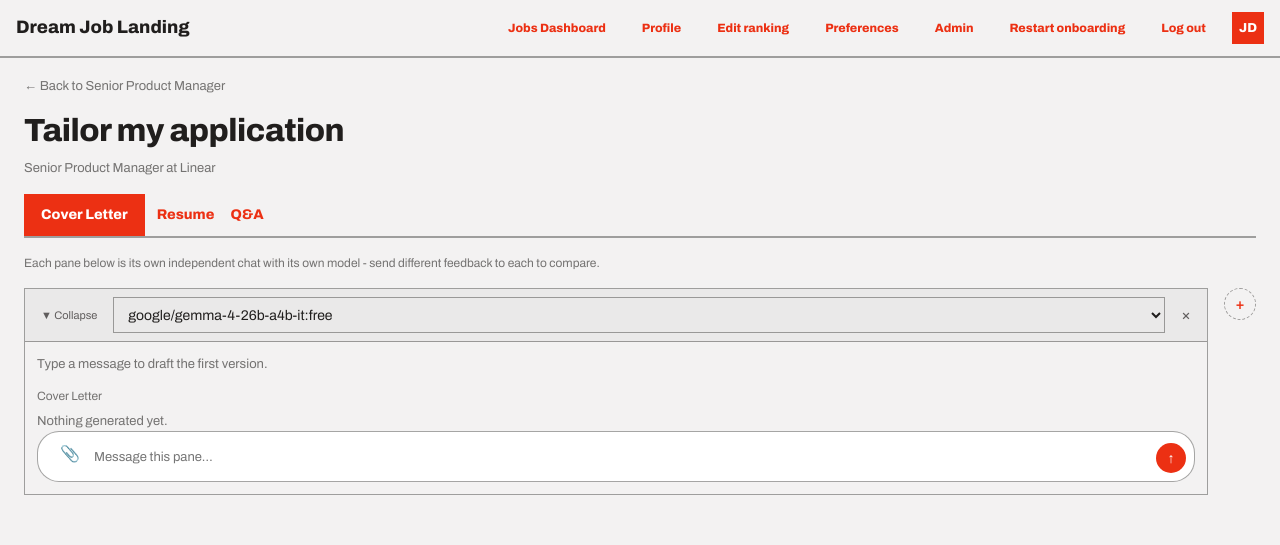
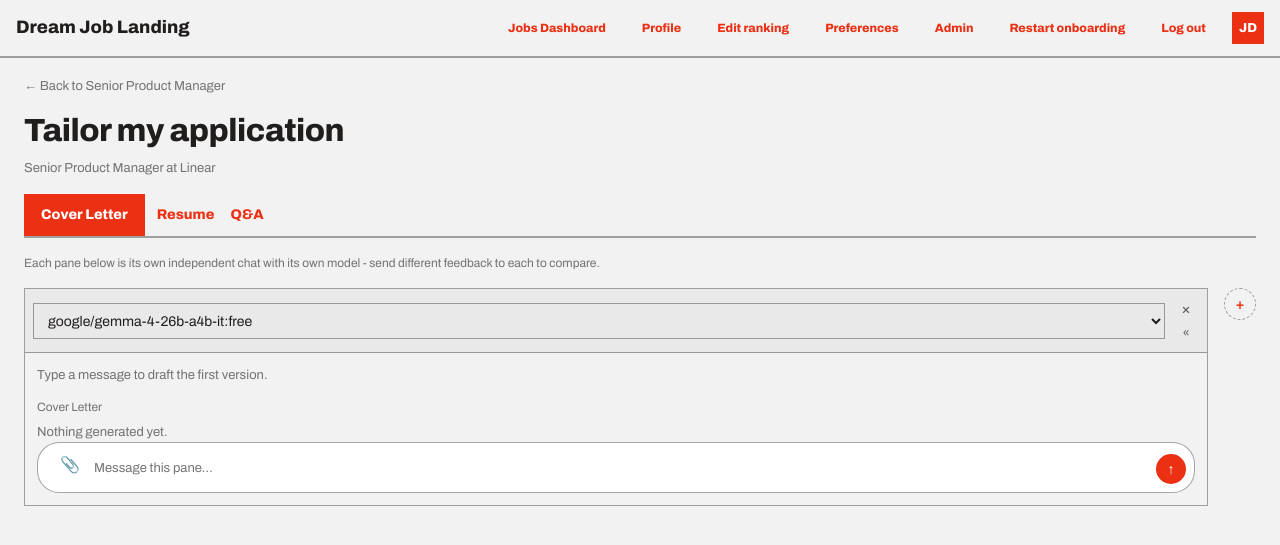
Before and after one commit to sofi777/job-search-agent, a Flask app: page /jobs/1/tailor in a window 1280 px wide. Shown: the top 545 px of the page. Run offline with Flask 3, Linux system fonts and the light colour scheme; the visitor is signed in with stand-in values (Sample User, id 1); data comes from the database, SQL or seed files in the repository; data that the repository does not hold is empty; some libraries are stand-ins or nearby versions.

Commit message:
Fix X remove button, redesign collapse to shrink sideways, run dev server threaded, restore optimistic chat UI
- X (remove pane) was silently blocked by the global submit-guard, which
  assumed every pane-form submit was a message send requiring non-empty
  text; now bypasses that guard via e.submitter.
- Collapse now shrinks the pane to a narrow strip (width), freeing
  horizontal space for other panes, instead of just hiding the body
  and leaving full width taken up. X and collapse are now stacked
  together on the right of the header.
- app.run() now passes threaded=True. Werkzeug's dev server defaults to
  one request at a time, so a slow generation blocked every other
  request on the process, including just switching tabs - which looked
  like a hang or a lost reply. db.py opens a fresh connection per call
  and rag.py's lazy singletons are already lock-guarded, so this was
  always safe to turn on.
- Restored the original single-chat version's optimistic UI (lost in
  the multi-pane rewrite): the user's message and a "thinking" bubble
  now appear in that pane's chat immediately on send, and the input
  clears right after - deferred via setTimeout so the real form
  submission still sees the original typed value.

Verified live: real concurrent-request test proved threaded=True works
(a 12.5s generation no longer blocked a concurrent tab-switch GET),
template parsing, JS syntax check, and manual confirmation in-browser.

Co-Authored-By: Claude Sonnet 5 <noreply@anthropic.com>

```diff
--- a/webapp/app.py
+++ b/webapp/app.py
@@ -731,4 +731,10 @@ def usage():
 
 
 if __name__ == "__main__":
-    app.run(debug=True, port=8014)
+    # threaded=True: without it, Werkzeug's dev server handles one request at a time, so a
+    # slow generation (an LLM call, sometimes tens of seconds with the retry in
+    # agents.run_tailor_turn) blocks every other request on the same process - including just
+    # switching tabs, which is why that could appear to hang or lose the reply. db.py opens a
+    # fresh connection per call (safe across threads) and rag.py's lazy singletons are already
+    # guarded by _init_lock, so this was always meant to run threaded.
+    app.run(debug=True, port=8014, threaded=True)
--- a/webapp/templates/tailor.html
+++ b/webapp/templates/tailor.html
@@ -17,7 +17,6 @@
   .send-btn { background: var(--color-accent); color: #fff; border: none; border-radius: 50%; width: 30px; height: 30px; display: flex; align-items: center; justify-content: center; cursor: pointer; flex-shrink: 0; font-size: 14px; }
   .send-btn:hover { background: var(--color-accent-600); }
   .send-btn:disabled { opacity: 0.5; cursor: not-allowed; background: var(--color-accent); }
-  .sending-note { font-size: 11px; margin-top: 6px; display: none; }
   .typing-dot { display: inline-block; width: 5px; height: 5px; border-radius: 50%; background: var(--color-neutral-600); margin-right: 4px; animation: typing-bounce 1.2s infinite ease-in-out; }
   .typing-dot:nth-child(2) { animation-delay: 0.2s; }
   .typing-dot:nth-child(3) { animation-delay: 0.4s; margin-right: 0; }
@@ -36,10 +35,14 @@
   #citation-dialog pre { white-space: pre-wrap; font: inherit; margin: 0; line-height: 1.5; }
 
   .panes-row { display: flex; gap: var(--space-4); flex-wrap: wrap; margin-top: var(--space-4); align-items: flex-start; }
-  .pane { flex: 1; min-width: 300px; border: 1px solid var(--color-divider); display: flex; flex-direction: column; }
+  .pane { flex: 1 1 300px; min-width: 300px; border: 1px solid var(--color-divider); display: flex; flex-direction: column; }
+  .pane.collapsed { flex: 0 0 44px; min-width: 44px; width: 44px; }
   .pane-header { display: flex; align-items: center; gap: 8px; padding: 8px; border-bottom: 1px solid var(--color-divider); background: var(--color-surface); }
+  .pane.collapsed .pane-header { flex-direction: column; padding: 8px 4px; }
   .pane-model-select { flex: 1; min-height: 30px; font-size: 12px; }
-  .pane-toggle { all: unset; cursor: pointer; padding: 4px 8px; font-size: 11px; color: var(--color-neutral-700); }
+  .pane.collapsed .pane-model-select { display: none; }
+  .pane-header-actions { display: flex; flex-direction: column; align-items: center; gap: 2px; flex-shrink: 0; }
+  .pane-toggle { all: unset; cursor: pointer; padding: 4px 8px; font-size: 13px; line-height: 1; color: var(--color-neutral-700); }
   .pane-remove { all: unset; cursor: pointer; padding: 4px 8px; font-size: 16px; line-height: 1; color: var(--color-neutral-700); }
   .pane-remove:hover { color: var(--color-accent); }
   .pane-body { padding: var(--space-3); display: flex; flex-direction: column; }
@@ -72,14 +75,16 @@
     <div class="pane" data-session-id="{{ pane.id }}">
       <form method="post" action="{{ url_for('session_message', job_id=job.id, tab=tab, session_id=pane.id) }}" enctype="multipart/form-data" class="pane-form">
         <div class="pane-header">
-          <button type="button" class="pane-toggle" onclick="togglePane(this)">&#9660; Collapse</button>
           <select name="model" class="input pane-model-select">
             <option value="" {{ 'selected' if not pane.model }}>N/A</option>
             {% for m in models %}
             <option value="{{ m }}" {{ 'selected' if m == pane.model }}>{{ m }}</option>
             {% endfor %}
           </select>
-          <button type="submit" formaction="{{ url_for('remove_chat_session', job_id=job.id, tab=tab, session_id=pane.id) }}" formnovalidate class="pane-remove" title="Remove pane">&times;</button>
+          <div class="pane-header-actions">
+            <button type="submit" formaction="{{ url_for('remove_chat_session', job_id=job.id, tab=tab, session_id=pane.id) }}" formnovalidate class="pane-remove" title="Remove pane">&times;</button>
+            <button type="button" class="pane-toggle" onclick="togglePane(this)" title="Collapse">&#171;</button>
+          </div>
         </div>
         <div class="pane-body">
           {% if pane.error %}
@@ -152,10 +157,6 @@
               placeholder="{{ 'Paste an application question…' if tab == 'qa' else 'Message this pane…' }}"></textarea>
             <button type="submit" class="send-btn" title="Send to this pane only">&uarr;</button>
           </div>
-          <div class="sending-note text-muted">
-            <span class="typing-dot"></span><span class="typing-dot"></span><span class="typing-dot"></span>
-            Generating - can take a while on free-tier models.
-          </div>
         </div>
       </form>
     </div>
@@ -184,7 +185,9 @@ function copyText(id) {
 function togglePane(btn) {
   const pane = btn.closest('.pane');
   pane.classList.toggle('collapsed');
-  btn.innerHTML = pane.classList.contains('collapsed') ? '&#9654; Expand' : '&#9660; Collapse';
+  const collapsed = pane.classList.contains('collapsed');
+  btn.innerHTML = collapsed ? '&#187;' : '&#171;';
+  btn.title = collapsed ? 'Expand' : 'Collapse';
 }
 
 function showAttachment(input) {
@@ -222,19 +225,55 @@ document.addEventListener('keydown', (e) => {
 });
 
 // Instant feedback + guard against an empty send: the whole flow is a full-page POST/redirect,
-// so there's a real gap before the new page arrives - show a "generating" note and disable just
-// this pane's send button (other panes stay fully usable while one is in flight).
+// so there's a real gap before the new page arrives. Show the user's message and a "thinking"
+// bubble right in that pane's chat immediately; the page reload that follows replaces this
+// with the real, persisted result. Also disables just this pane's send button (other panes
+// stay fully usable while one is in flight).
 document.addEventListener('submit', (e) => {
   const form = e.target.closest('.pane-form');
   if (!form) return;
+  // The remove (X) button submits this same form via formaction, with no message typed - it
+  // must bypass the empty-message guard below, which is only meant for the send button.
+  if (e.submitter && e.submitter.classList.contains('pane-remove')) return;
   const textarea = form.querySelector('.pane-input');
-  const hasAttachment = form.querySelector('input[type=file]').files.length > 0;
-  if (!textarea.value.trim() && !hasAttachment) {
+  const text = textarea.value.trim();
+  const fileInput = form.querySelector('input[type=file]');
+  const hasAttachment = fileInput.files.length > 0;
+  if (!text && !hasAttachment) {
     e.preventDefault();
     return;
   }
   form.querySelector('.send-btn').disabled = true;
-  form.querySelector('.sending-note').style.display = 'block';
+
+  const chat = form.querySelector('.pane-chat');
+  const emptyState = chat.querySelector('.text-muted');
+  if (emptyState) emptyState.remove();
+
+  const userRow = document.createElement('div');
+  userRow.className = 'msg-row user';
+  const bubble = document.createElement('div');
+  bubble.className = 'msg-bubble';
+  bubble.textContent = hasAttachment
+    ? '\u{1F4CE} ' + fileInput.files[0].name + (text ? '\n' + text : '')
+    : text;
+  userRow.appendChild(bubble);
+  chat.appendChild(userRow);
+
+  const thinkingRow = document.createElement('div');
+  thinkingRow.className = 'msg-row assistant';
+  thinkingRow.innerHTML = '<div class="msg-bubble"><span class="typing-dot"></span>'
+    + '<span class="typing-dot"></span><span class="typing-dot"></span> Generating - can take a while on free-tier models.</div>';
+  chat.appendChild(thinkingRow);
+  chat.scrollTop = chat.scrollHeight;
+
+  // Deferred, not immediate: a real (non-AJAX) form submission reads each field's current
+  // value AFTER this event finishes dispatching, so clearing them synchronously here would
+  // submit the cleared values instead of what the user actually typed/attached.
+  setTimeout(() => {
+    textarea.value = '';
+    textarea.style.height = 'auto';
+    if (hasAttachment) clearAttachment(form.querySelector('.attach-chip button'));
+  }, 0);
 });
 
 // Citations: [Source N] renders server-side as a <button class="citation" data-*>; clicking
```
